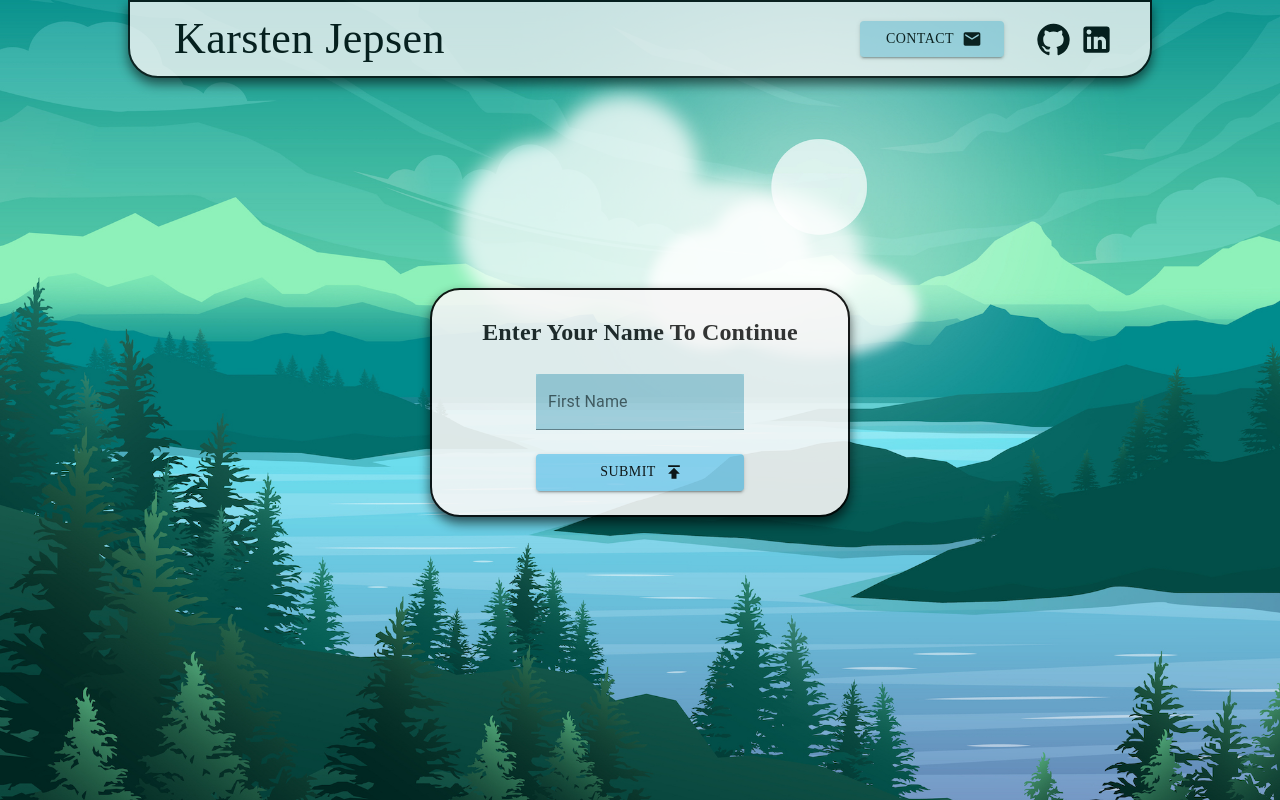
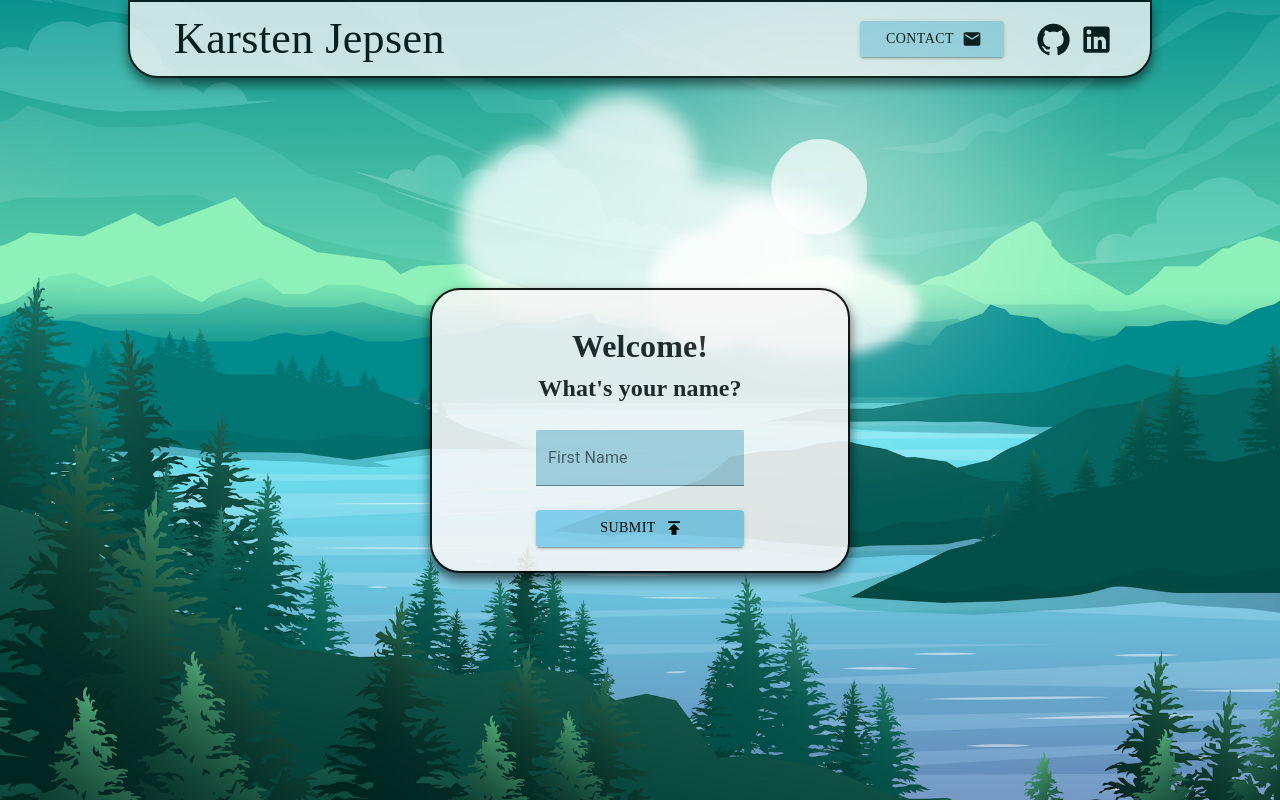
Before and after one commit to KarstenJep/karstenjep.github.io, a React (Create React App) app: page / in a window 1280 px wide. Built offline with nearby package versions, Linux system fonts and the light colour scheme; a web font is replaced by a local one.

Commit message:
updated greeting, added node patch

```diff
--- a/package.json
+++ b/package.json
@@ -34,7 +34,7 @@
     "predeploy": "npm run build",
     "deploy": "gh-pages -d build",
     "start": "node server/server.js",
-    "client": "react-scripts start",
+    "client": "react-scripts --openssl-legacy-provider start",
     "server": "nodemon  --watch server server/server.js",
     "build": "react-scripts build",
     "test": "react-scripts test",
--- a/src/landing.jsx
+++ b/src/landing.jsx
@@ -58,7 +58,8 @@ export default function LandingPage() {
             <Grid container spacing={1} >
                 <Grid item xs={12}>
                     {/* Helper Text */}
-                    <h3 style={{fontSize: '3vh'}}>Enter Your Name To Continue</h3>
+                    <h3 style={{fontSize: '4vh', marginBottom: '-3vh'}}>Welcome!</h3>
+                    <h3 style={{fontSize: '3vh'}}>What's your name?</h3>
                 </Grid>
                 <Grid item xs={12} mt={-1}>
                     <TextField
```
Also changed, not shown: 1 other file (tests, documents, lock files or other folders).
